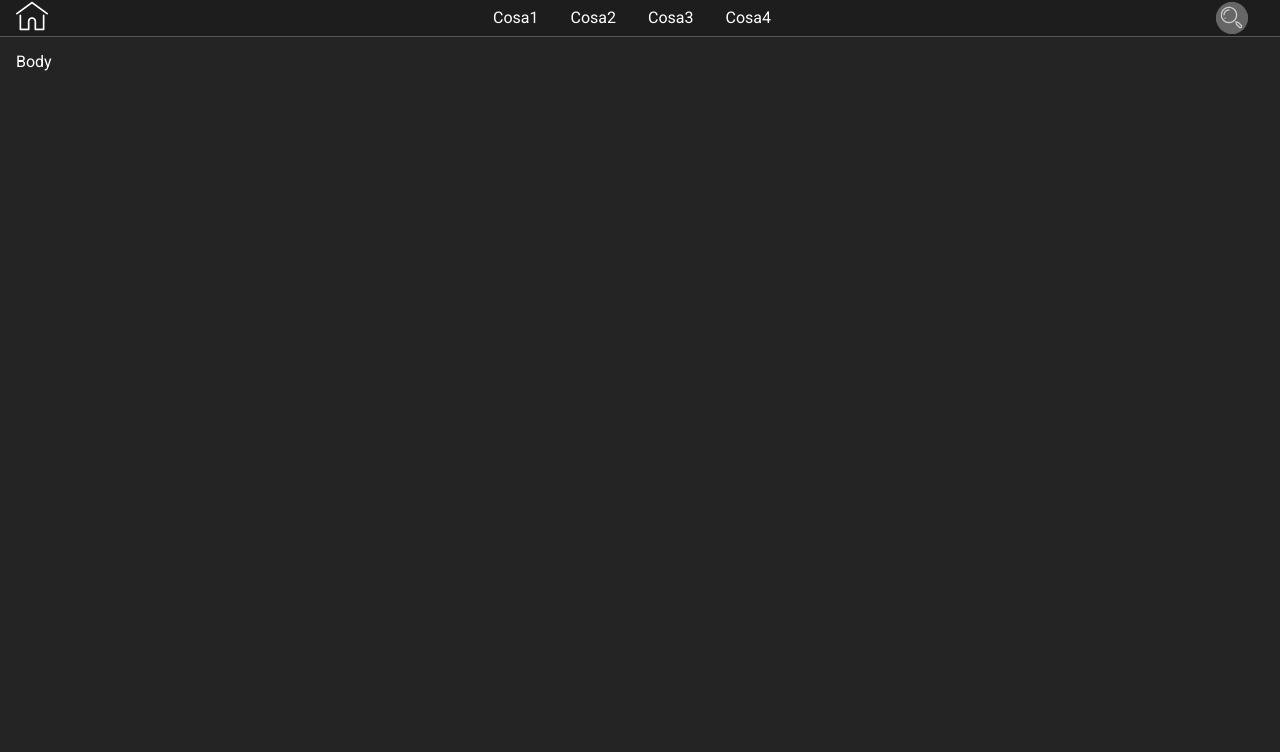
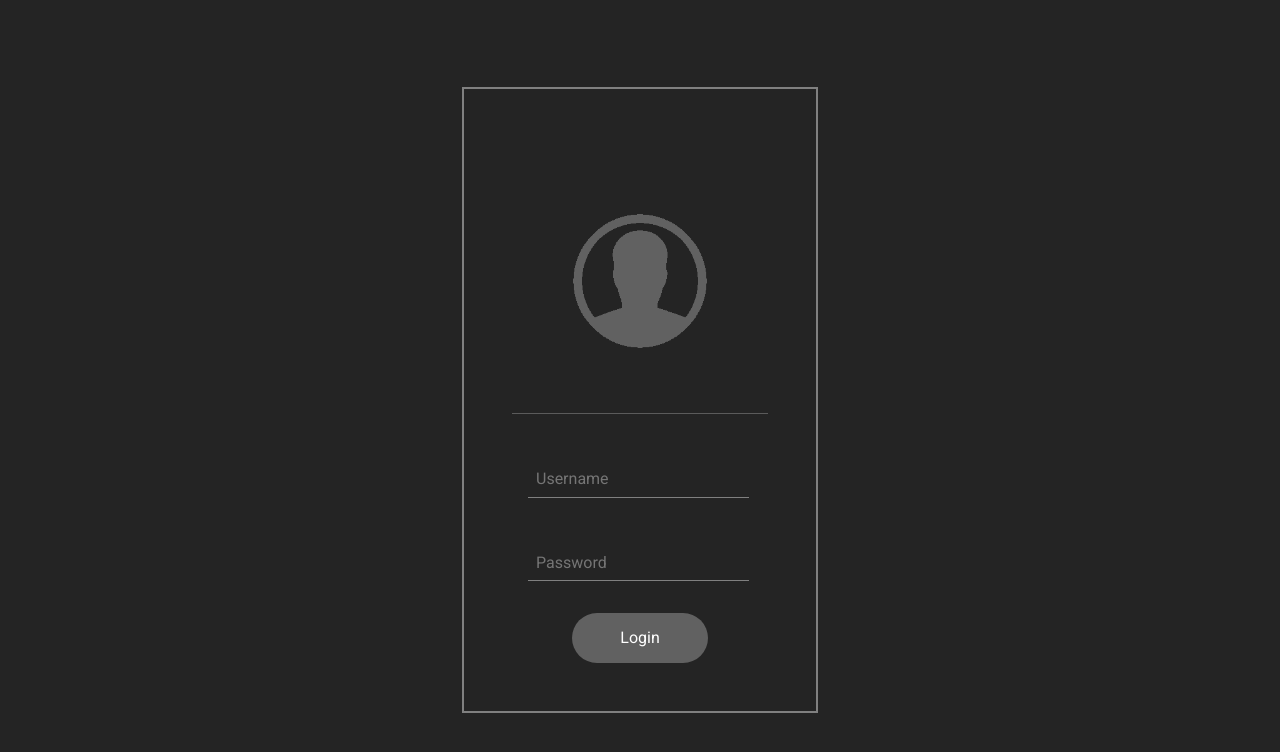
Before and after one commit to Marfoil/ReactTesting, a React app: page / in a window 1280 px wide. Shown: the top 752 px of the page. Built offline with nearby package versions, Linux system fonts and the light colour scheme.

Commit message:
feat: create login page

```diff
--- /dev/null
+++ b/src/Components/Login/Login.jsx
@@ -0,0 +1,21 @@
+import React from 'react';
+import classes from './Login.styles';
+import login from '../../../public/img/login.png';
+import 'normalize.css';
+
+export const Login = () => {
+    return (
+        <div className={classes.main}>
+            <div className={classes.border}>
+                <p className={classes.border}>
+                    <img className={classes.logo} src={login} />
+                </p>
+                <form>
+                    <input className={classes.input} placeholder="Username" />
+                    <input className={classes.input} placeholder="Password" type="password" />
+                    <button className={classes.button}>Login</button>
+                </form>
+            </div>
+        </div>
+    );
+};
--- /dev/null
+++ b/src/Components/Login/Login.styles.js
@@ -0,0 +1,56 @@
+import { css } from 'emotion';
+
+const main = css({
+    backgroundColor: '#242424',
+    height: '100vh',
+    width: '100vw',
+    color: 'white',
+    backgroundPosition: 'center',
+    display: 'flex',
+    fontFamily: "'Roboto', sans-serif",
+    label: 'area',
+    alignItems: 'center',
+    justifyContent: 'center',
+    textAlign: 'center',
+});
+
+const input = css({
+    outline: 'none',
+    backgroundColor: '#242424',
+    color: 'white',
+    display: 'flex',
+    label: 'textInput',
+    border: 0,
+    borderBottom: '1px solid gray',
+    margin: '1rem',
+    padding: '0.5rem',
+    marginTop: '3rem',
+    width: '80%',
+});
+
+const border = css({
+    border: '2px solid gray',
+    padding: '3rem',
+    '& p': {
+        border: 0,
+        borderBottom: '1px solid rgba(255,255,255,.25)',
+    },
+});
+
+const logo = css({
+    width: '10rem',
+    height: '10rem',
+});
+
+const button = css({
+    outline: 'none',
+    marginTop: '1rem',
+    backgroundColor: '#616161',
+    color: 'white',
+    border: '0',
+    padding: '1rem 3rem 1rem 3rem',
+    borderRadius: '2rem',
+    cursor: 'pointer',
+});
+
+export default { main, input, border, logo, button };
--- a/src/app.jsx
+++ b/src/app.jsx
@@ -1,6 +1,6 @@
 import React from 'react';
 import ReactDOM from 'react-dom';
 import 'normalize.css';
-import { Application } from './Components/Application/Application';
+import { Login } from './components/Login/Login';
 
-ReactDOM.render(<Application />, document.getElementById('app'));
+ReactDOM.render(<Login />, document.getElementById('app'));
```
Also changed, not shown: public/img/login.png (added).
